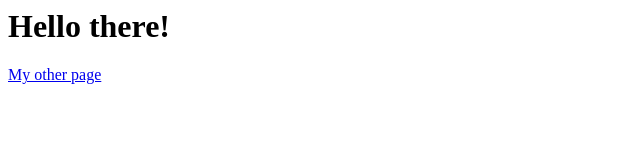
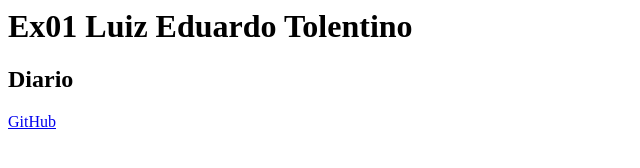
Before and after one commit to tolentino15/Biografia-HTML-CSS, a plain HTML site: page index.html in a window 1280 px wide. Shown: the whole page, without its empty margins (0-640 px from the left). Drawn offline with Linux system fonts and the light colour scheme.

Commit message:
2 files modified

```diff
--- a/index.html
+++ b/index.html
@@ -5,7 +5,11 @@
     <!-- <link rel="stylesheet" type="text/css" href="styles.css"> -->
   </head>
   <body>
-    <h1>Hello there!</h1>
-    <a href="/me.html">My other page</a>
+    <h1>Ex01 Luiz Eduardo Tolentino</h1>
+    <h2>Diario</h2>
+
+
+    <a href="https://github.com/tolentino15"> GitHub</a>
+
   </body>
 </html>
```
Also changed, not shown: 1 other file.
